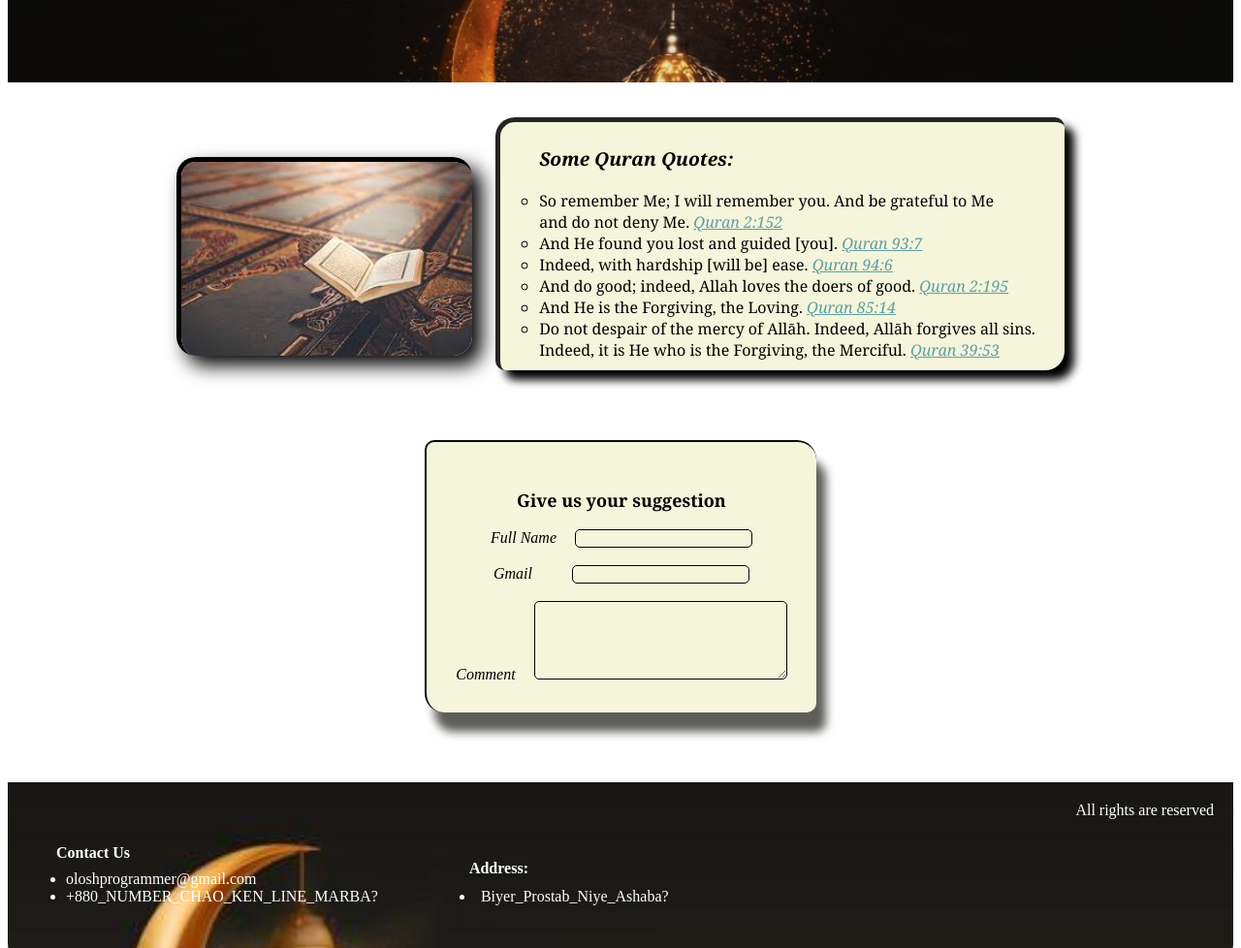
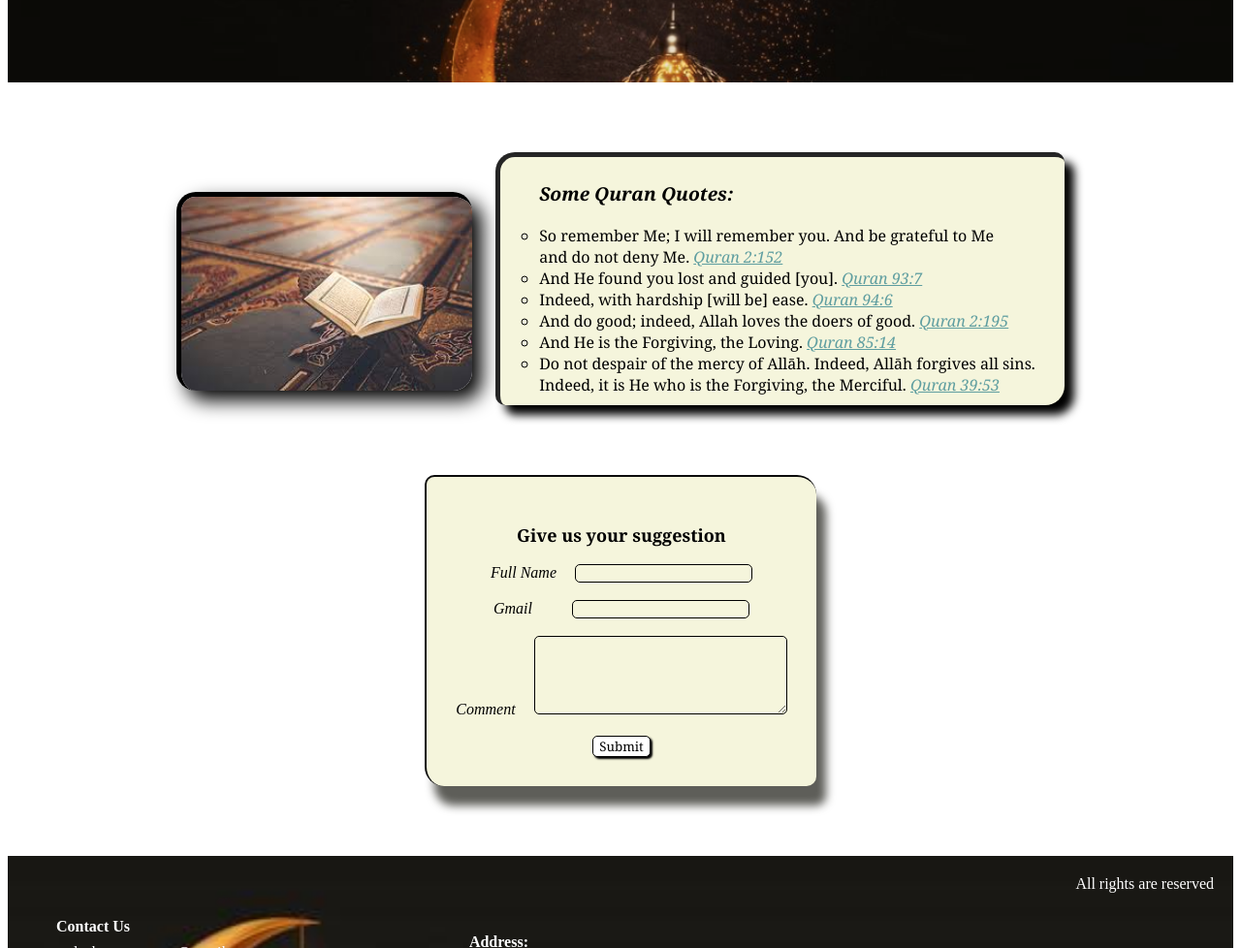
Before and after one commit to Ana-Ammar/simple-website, a plain HTML site: page index.html in a window 1280 px wide. Shown: the part 123-1101 px from the top of the page at 97% size. Drawn offline with Linux system fonts and the light colour scheme.

Commit message:
Button Add

```diff
--- a/index.html
+++ b/index.html
@@ -12,6 +12,8 @@
         <br>
         <h1>Welcome to the World</h1>
     </header>
+    <br>
+    <br>
     <div style="text-align: center;">
     <br>
     <br>
@@ -48,6 +50,13 @@
     <input type="email" class="ii" style="margin-left: 27px;"><br><br>
     <p class="piii">Comment</p>
     <textarea name="comment" placeholder="Write your suggestions here..." rows="5" cols="30" class="ii"> </textarea>
+    <br>
+    <br>
+    <a href="https://wa.me/8801742101446 " target="_blank">
+        <button type="submit">
+            Submit
+        </button>
+    </a>
 
 </div>
 </div>
--- a/style/style.css
+++ b/style/style.css
@@ -129,3 +129,10 @@ footer{
 .bp{
     font-weight: 300;
 }
+button{
+    border: 1px solid black;
+    background-color:white;
+    border-radius: 5px;
+    box-shadow: 2px 2px 2px;
+    font-family: Georgia, 'Times New Roman', Times, serif;
+}
```
